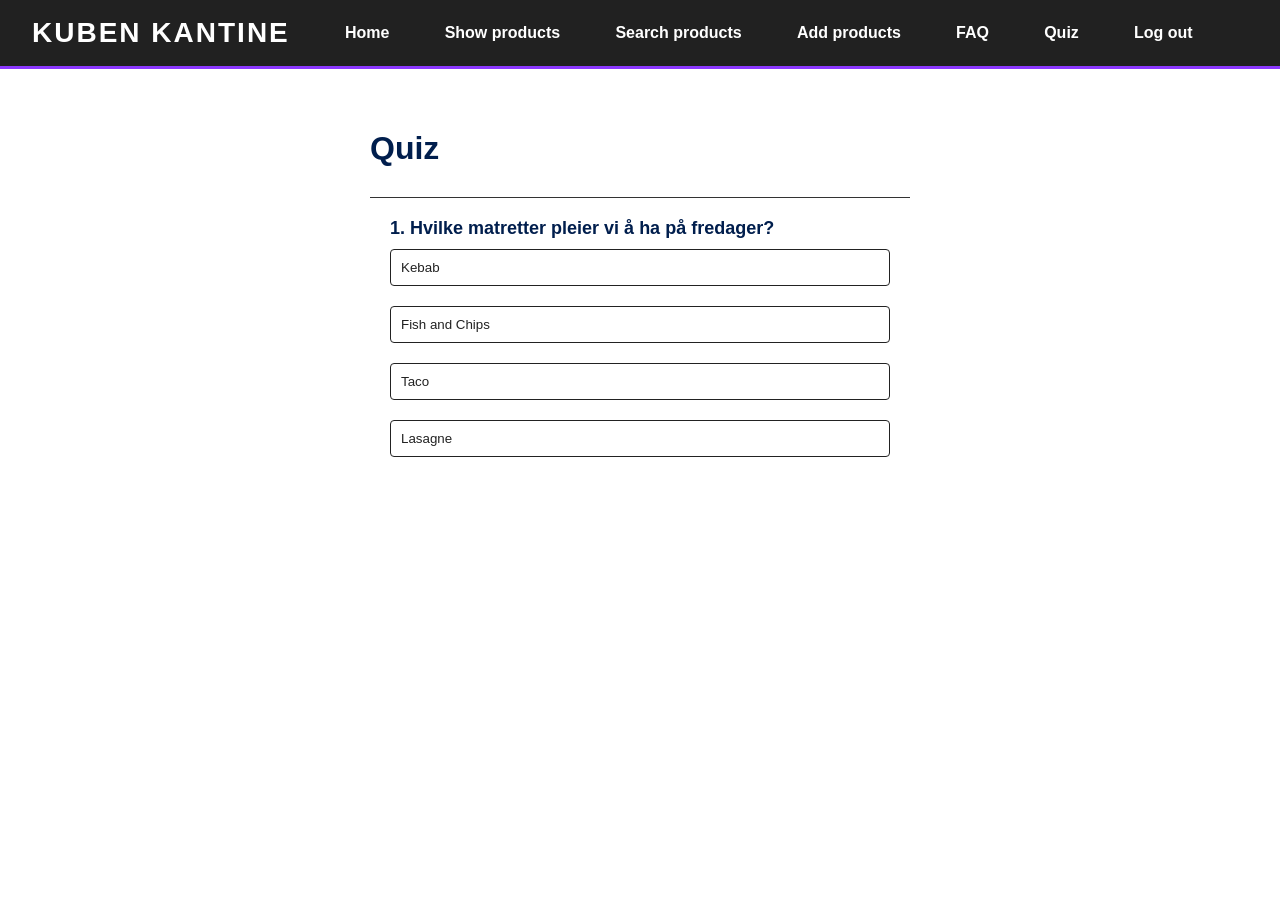
After one commit to Sanchay13/Aarsoppgave, a PHP site: page /Quiz.php in a window 1280 px wide. The commit adds this page. Run offline with PHP 8.4, Linux system fonts and the light colour scheme.

Commit message:
quiz lagt til

```diff
--- /dev/null
+++ b/Quiz.js
@@ -0,0 +1,148 @@
+const questions = [ // Definer en liste over spørsmål og svaralternativer
+        {
+        question: "Hvilke matretter pleier vi å ha på fredager?",
+        answers: [
+            {text: "Kebab", correct: false},
+            {text: "Fish and Chips", correct: true},
+            {text: "Taco", correct: false},
+            {text: "Lasagne", correct: false},
+        ]
+        },
+
+        {
+            question: "Hva gjør du om du har noe spørmsål relatert til nettsiden vår?",
+            answers: [
+                {text: "Sender melding til sjefen", correct: false},
+                {text: "Stiller spørsmål på FAQ siden hvis du føler at den er relevant for alle", correct: true},
+                {text: "Ikke si noe", correct: false},
+                {text: "Spørre andre", correct: false},
+            ]
+        },
+
+        {
+            question: "Hvordan legge produkter på nettsiden vår?",
+            answers: [
+                {text: "Gå til legg til produkt siden og taste inn informasjon på input-feltene", correct: true},
+                {text: "Du kan ikke siden du ikke har disse privilegiene", correct: false},
+                {text: "Jeg vet ikke", correct: false},
+                {text: "Bare hopp over", correct: false},
+            ]
+        },
+
+        {
+            question: "Hva er kuben spesialiten på torsdager",
+            answers: [
+                {text: "Pizza", correct: false},
+                {text: "Kake", correct: false},
+                {text: "Taco", correct: false},
+                {text: "Kebab", correct: true},
+            ]
+        },
+
+
+
+];
+// Finn HTML-elementene vi trenger å oppdatere i JavaScript
+const questionElement = document.getElementById("question");
+const answerButton = document.getElementById("answer-buttons");
+const nextButton = document.getElementById("next-btn");
+
+// Definer variabler for å holde styr på nåværende spørsmål og poengsum
+let currentQuestionIndex = 0;
+let score = 0;
+
+
+//Denne funksjonen starter quizen. Når denne funksjonen blir kalt, blir verdien av variablene currentQuestionIndex og score satt til 0. Deretter blir teksten på knappen med id next-btn satt til "Next". Til slutt blir funksjonen showQuestion() kalt for å vise det første spørsmålet og svaralternativene.
+function startQuiz() {
+    currentQuestionIndex = 0;
+    score = 0;
+    nextButton.innerHTML = "Next";
+    showQuestion();
+}
+
+
+//Denne funksjonen viser spørsmålet som er lagret i objektet questions på nettsiden og oppretter knapper for svaralternativene.
+
+//Funksjonen starter med å kalle på resetState-funksjonen, som tømmer svarknappene og skjuler "Next"-knappen. Deretter henter funksjonen spørsmålet som skal vises fra questions-objektet ved å bruke indeksen som er lagret i currentQuestionIndex.
+
+//Deretter henter funksjonen også spørsmålsnummeret og legger til det i HTML-koden sammen med spørsmålsteksten.
+
+//Videre oppretter funksjonen en knapp for hvert svaralternativ ved hjelp av forEach-funksjonen. Hver knapp blir gitt svaralternativets tekst som innhold, en klasse og lagt til i svarknappene. Hvis svaralternativet er riktig, blir correct-attributtet satt til true på knappen. Til slutt legger funksjonen til en "click"-hendelse på knappen som kaller selectAnswer-funksjonen.
+function showQuestion() {
+    resetState();
+    let currentQuestion = questions[currentQuestionIndex];
+    let questionNo = currentQuestionIndex + 1;
+    questionElement.innerHTML = questionNo + ". " + currentQuestion.question;
+
+    currentQuestion.answers.forEach(answer => {
+        const button = document.createElement("button");
+        button.innerHTML = answer.text;
+        button.classList.add("btn");
+        answerButton.appendChild(button);
+        if(answer.correct){
+            button.dataset.correct = answer.correct;
+        }
+        button.addEventListener("click", selectAnswer);
+    });
+}
+
+function resetState() {
+    nextButton.style.display = "none";
+    while(answerButton.firstChild){ // så lenge det eksister en firstchild element da skal den fjernes fra array answerbuttons.
+        answerButton.removeChild(answerButton.firstChild);
+    }
+}
+
+//selectAnswer-funksjonen blir kalt når brukeren velger et svaralternativ. Funksjonen tar inn e-parameteren, som representerer hendelsen som ble utløst, og deretter velger den knappen som brukeren trykket på.
+
+//Funksjonen sjekker om knappen som ble valgt, er det riktige svaret eller ikke. Hvis det er det riktige svaret, legger funksjonen til en klasse på knappen for å indikere at svaret er riktig, og øker poengsummen med en. Hvis det ikke er det riktige svaret, legger funksjonen til en klasse på knappen for å indikere at svaret er feil.
+
+//Funksjonen deaktiverer alle svaralternativene, slik at brukeren ikke kan velge et annet alternativ etter at de har valgt et svar. Hvis det riktige svaret er blant alternativene, legger funksjonen til en klasse på det riktige svaret for å indikere at det var riktig.
+
+//Til slutt vises knappen for å gå til neste spørsmål.
+
+function selectAnswer(e){
+    const selectedBtn = e.target;
+    const isCorrect = selectedBtn.dataset.correct === "true";
+    if(isCorrect){
+        selectedBtn.classList.add("correct");
+        score++;
+    } else{
+        selectedBtn.classList.add("incorrect");
+    }
+    Array.from(answerButton.children).forEach(button => {
+        if(button.dataset.correct === "true"){
+            button.classList.add("correct");
+    }
+    button.disabled = true;
+});
+nextButton.style.display = "block";
+}
+
+// Funksjonen starter med å resette svaralternativene for å vise poengsummen når quizen er over. Dermed vises button spill igjen.
+function showScore(){
+    resetState();
+    questionElement.innerHTML = `You scored ${score} out of ${questions.length}`;
+    nextButton.innerHTML = "Play Again";
+    nextButton.style.display = "block";
+
+}
+function handlenextButton(){ // Hvis det er et annet spørsmål så vises dette hvis ikke så displayes bare score når vi velger nextbutton
+    currentQuestionIndex++;
+    if(currentQuestionIndex < questions.length){
+        showQuestion();
+    } else{
+        showScore();
+    }
+
+}
+nextButton.addEventListener("click", () => { // en eventlistener som blir kalt når brukeren trykkes på knappen. Hvis spørsmål sin length er under antall spørsmål skal neste spørsmål vises ellers skal quizen starte på nytt.
+    if(currentQuestionIndex < questions.length){
+        handlenextButton()
+} else{
+    startQuiz()
+}
+})
+
+startQuiz()
+// Quizen startes med engang pagen loades og overwriter html-en.
--- /dev/null
+++ b/Quiz.php
@@ -0,0 +1,30 @@
+<!DOCTYPE html>
+<html lang="en">
+<head>
+    <meta charset="UTF-8">
+    <meta http-equiv="X-UA-Compatible" content="IE=edge">
+    <meta name="viewport" content="width=device-width, initial-scale=1.0">
+    <link rel="stylesheet" href="style.css">
+    <title>Document</title>
+</head>
+<body>
+<?php
+    include_once 'headerAnsatt.php';
+?>
+    <div class="app">
+        <h1>Quiz</h1>
+
+        <div class="quiz">
+            <h2 id="question">Question goes here</h2>
+            <div id="answer-buttons">
+                <button class="btn">Answer 1</button>
+                <button class="btn">Answer 2</button>
+                <button class="btn">Answer 3</button>
+                <button class="btn">Answer 4</button>
+            </div>
+            <button id="next-btn">Next</button>
+        </div>
+    </div>
+    <script src="Quiz.js"></script>
+</body>
+</html>
--- a/headerAnsatt.php
+++ b/headerAnsatt.php
@@ -8,6 +8,7 @@
             <a href="SearchProducts.php">Search products</a>
             <a href="LeggTilProdukt.php">Add products</a>
             <a href="faq.php">FAQ</a>
+            <a href="Quiz.php">Quiz</a>
             <a href="logut.php">Log out</a>
         </div>
 </nav>
--- a/style.css
+++ b/style.css
@@ -348,3 +348,74 @@ font-size: 30px;
 #Input input{
     margin-bottom: 5px;
 }
+
+.app{
+    background: #fff;
+    width: 90%;
+    max-width: 600px;
+    margin: 100px auto 0;
+    border-radius: 10px;
+    padding: 30px;
+}
+
+.app h1{
+    font-weight: 25px;
+    color: #001e4d;
+    font-weight: 600;
+    border-bottom: 1px solid #333;
+    padding-bottom: 30px;
+}
+
+.quiz{
+    padding: 20px;
+}
+
+.quiz h2{
+    font-size: 18px;
+    color: #001e4d;
+    font-weight: 600;
+}
+
+.btn{
+    background: #fff;
+    color: #222;
+    font-weight: 500;
+    width: 100%;
+    border: 1px solid #222;
+    padding: 10px;
+    margin: 10px 0;
+    text-align: left;
+    border-radius: 4px;
+    cursor: pointer;
+    transition: all 0.3s;
+}
+
+.btn:hover:not([disabled]){
+    background: #222;
+    color: #fff;
+}
+
+.btn:disabled{
+    cursor: no-drop;
+}
+
+#next-btn{
+    background: #001e4d;
+    color: #fff;
+    font-weight: 500;
+    width: 150px;
+    border: 0;
+    padding: 10px;
+    margin: 20px auto 0;
+    border-radius: 4px;
+    cursor: pointer;
+    display: block;
+}
+
+.correct{
+    background: #9aeabc;
+}
+
+.incorrect{
+    background: #ff9393;
+}
```
